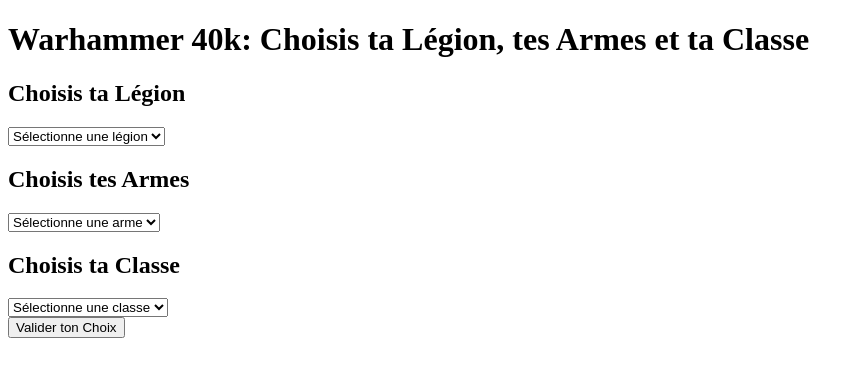
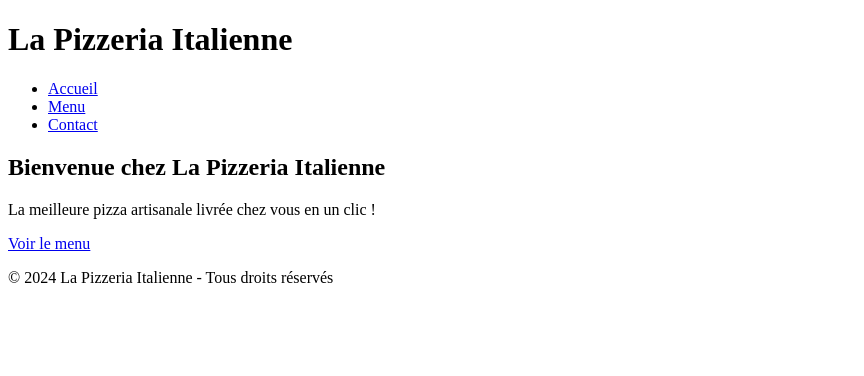
Before and after one commit to Souyakoff/e-Pizzeria, a plain HTML site: page index.html in a window 1280 px wide. Shown: the whole page, without its empty margins (0-864 px from the left). Drawn offline with Linux system fonts and the light colour scheme.

Commit message:
Update index.html

```diff
--- a/index.html
+++ b/index.html
@@ -3,43 +3,31 @@
 <head>
     <meta charset="UTF-8">
     <meta name="viewport" content="width=device-width, initial-scale=1.0">
-    <title>e-Pizzéria</title>
-    <link rel="stylesheet" href="styles.css"> <!-- Ajoute ton fichier de styles ici -->
+    <title>Pizzeria en ligne</title>
+    <link rel="stylesheet" href="style.css">
 </head>
 <body>
-    <h1>Warhammer 40k: Choisis ta Légion, tes Armes et ta Classe</h1>
+    <header>
+        <div class="logo">
+            <h1>La Pizzeria Italienne</h1>
+        </div>
+        <nav>
+            <ul>
+                <li><a href="index.html">Accueil</a></li>
+                <li><a href="menu.html">Menu</a></li>
+                <li><a href="contact.html">Contact</a></li>
+            </ul>
+        </nav>
+    </header>
 
-    <!-- Choix de la Légion -->
-    <div>
-        <h2>Choisis ta Légion</h2>
-        <select id="legion">
-            <option value="">Sélectionne une légion</option>
-        </select>
-    </div>
+    <section class="hero">
+        <h2>Bienvenue chez La Pizzeria Italienne</h2>
+        <p>La meilleure pizza artisanale livrée chez vous en un clic !</p>
+        <a href="menu.html" class="btn">Voir le menu</a>
+    </section>
 
-    <!-- Choix des Armes -->
-    <div>
-        <h2>Choisis tes Armes</h2>
-        <select id="armes">
-            <option value="">Sélectionne une arme</option>
-        </select>
-    </div>
-
-    <!-- Choix de la Classe -->
-    <div>
-        <h2>Choisis ta Classe</h2>
-        <select id="classe">
-            <option value="">Sélectionne une classe</option>
-        </select>
-    </div>
-
-    <!-- Bouton pour valider le choix -->
-    <button id="submit">Valider ton Choix</button>
-
-    <!-- Espace pour afficher la sélection -->
-    <div id="resultat"></div>
-
-    <!-- Ton script JavaScript -->
-    <script src="script.js"></script>
+    <footer>
+        <p>&copy; 2024 La Pizzeria Italienne - Tous droits réservés</p>
+    </footer>
 </body>
 </html>
```
